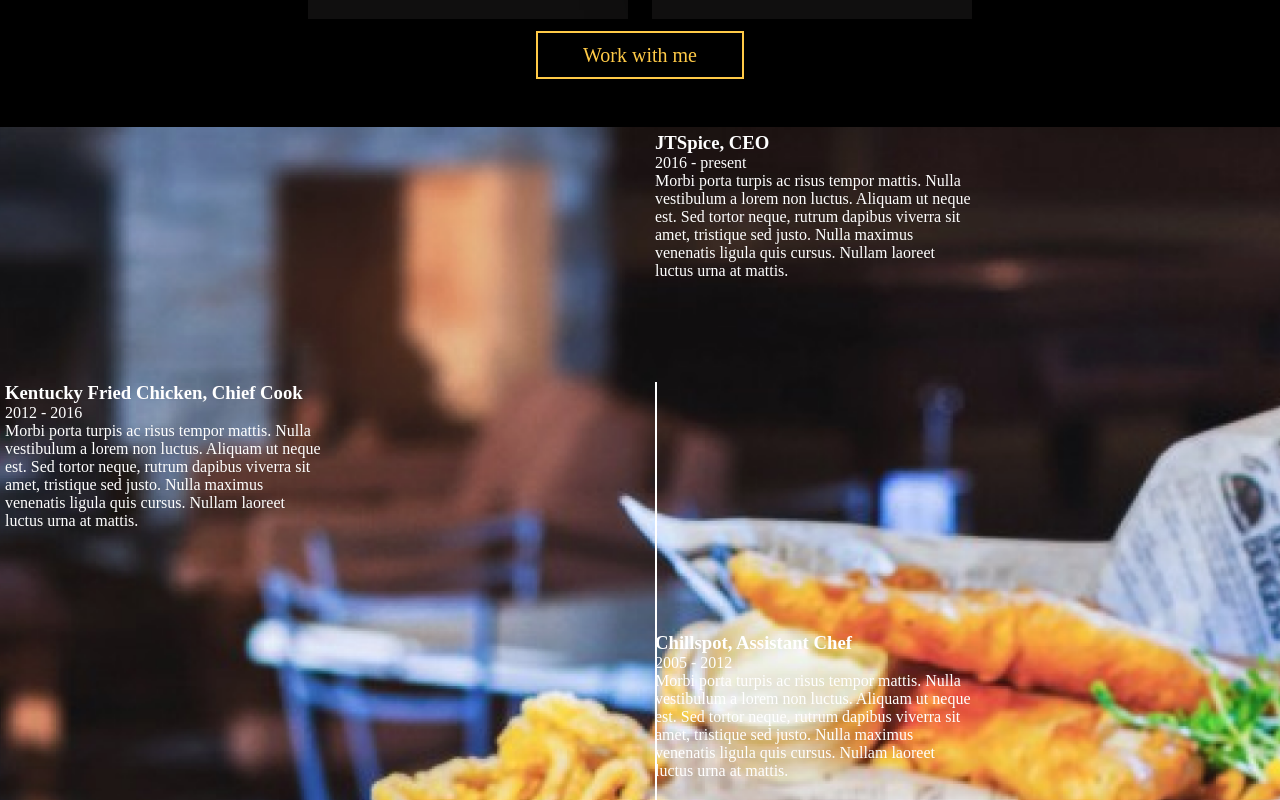
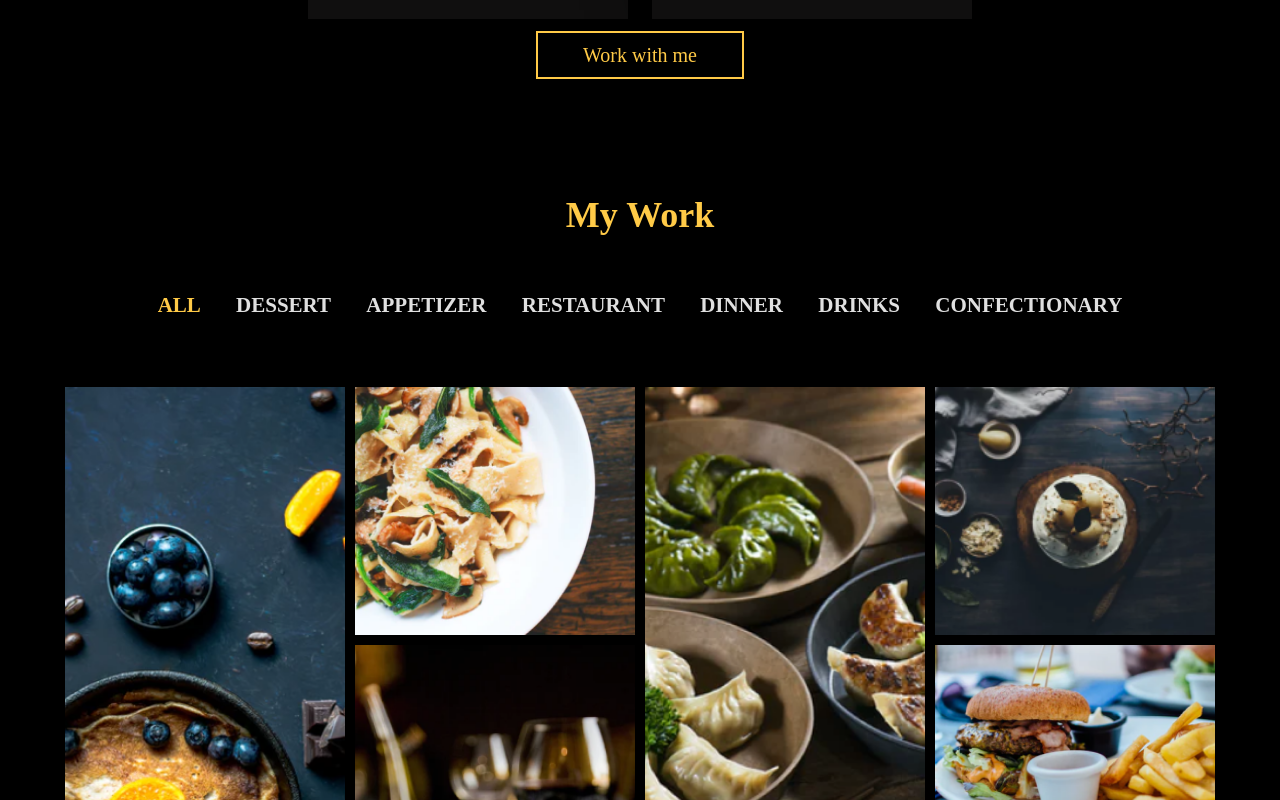
Before and after one commit to olashina201/spice, a React (Create React App) app: page / in a window 1280 px wide. Shown: the part 1800-2600 px from the top of the page. Built offline with nearby package versions, Linux system fonts and the light colour scheme.

Commit message:
refactoring

```diff
--- a/src/App.js
+++ b/src/App.js
@@ -1,7 +1,7 @@
 import Navbar from "./components/Navbar";
 import About from "./components/About";
 import Services from "./components/Services";
-import Experience from "./components/Experience";
+//import Experience from "./components/Experience";
 import Hero from "./components/Hero";
 import Footer from "./components/Footer";
 import Testimony from "./components/Testimony";
@@ -16,7 +16,7 @@ function App() {
       <Hero />
       <About />
       <Services />
-      <Experience />
+      {/* <Experience /> */}
       <Work />
       <Testimony />
       <Contact />
```
